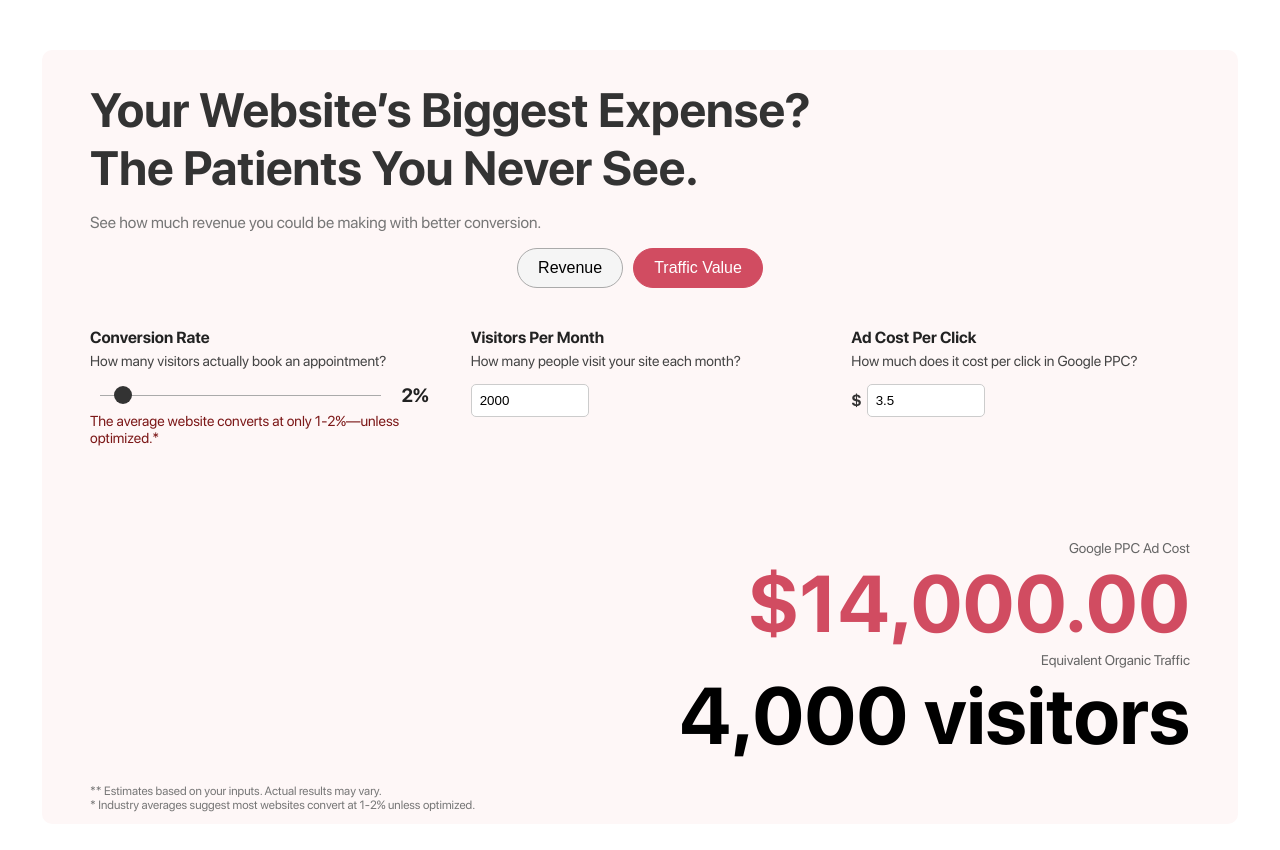
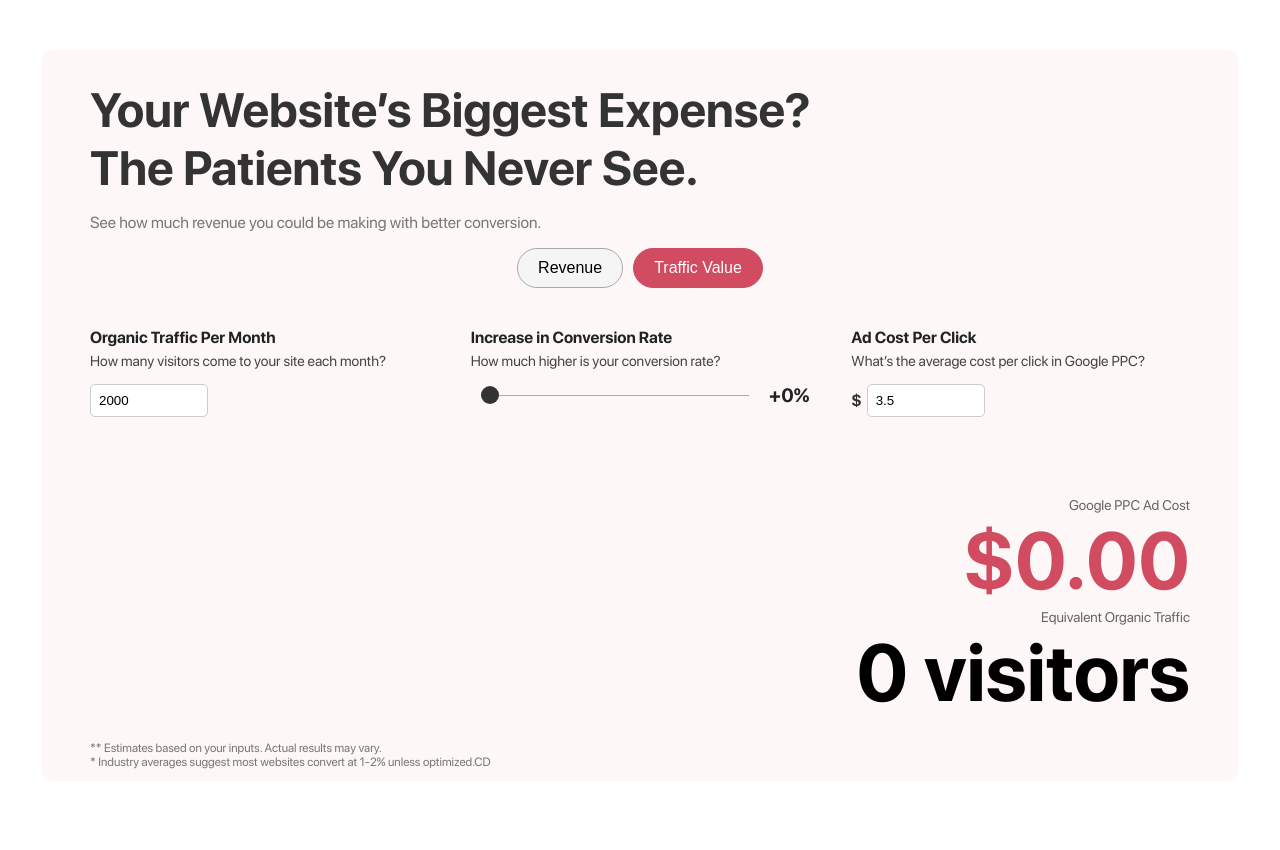
Before and after one commit to tototaba/spa-business-calculator, a React (Vite) app: page / in a window 1280 px wide. Both pictures are taken after a click on the button "Traffic Value". Shown: the top 850 px of the page. Built offline with nearby package versions, Linux system fonts and the light colour scheme.

Commit message:
updated traffic value calculator to be above current value

```diff
--- a/src/App.jsx
+++ b/src/App.jsx
@@ -7,24 +7,27 @@ function App() {
   const [mode, setMode] = useState("revenue");
 
   // Shared Inputs
-  const [conversionRate, setConversionRate] = useState(2);
-  const [visitors, setVisitors] = useState(2000);
+  const [organicTraffic, setOrganicTraffic] = useState(2000); // Fixed base traffic input
 
   // Revenue Calculator Inputs
+  const [conversionRate, setConversionRate] = useState(1.5); // Normal absolute conversion rate
   const [revenuePerPatient, setRevenuePerPatient] = useState(450);
   const [animatedRevenue, setAnimatedRevenue] = useState(0);
 
   // Traffic Value Calculator Inputs
+  const [increaseInConversionRate, setIncreaseInConversionRate] = useState(0); // Increase over base
   const [adCostPerClick, setAdCostPerClick] = useState(3.5);
   const [animatedAdCost, setAnimatedAdCost] = useState(0);
   const [animatedEquivalentTraffic, setAnimatedEquivalentTraffic] = useState(0);
 
-  // Calculate Values
-  const calculatedRevenue = (conversionRate / 100) * visitors * revenuePerPatient;
-  const calculatedEquivalentTraffic = (visitors * (conversionRate / 100)) / 0.01; // Adjusting for 1% baseline conversion
-  const calculatedAdCost = calculatedEquivalentTraffic * adCostPerClick; // FIXED FORMULA
+  // **Revenue Calculation (Remains the Same)**
+  const calculatedRevenue = (conversionRate / 100) * organicTraffic * revenuePerPatient;
 
-  // GSAP Animation for Revenue
+  // **Traffic Value Calculation (NEW)**
+  const additionalVisitors = (organicTraffic * increaseInConversionRate) / 1; // Adjusting for 1% baseline
+  const calculatedAdCost = additionalVisitors * adCostPerClick;
+
+  // **GSAP Animation for Revenue**
   useEffect(() => {
     gsap.to({ value: animatedRevenue }, {
       value: calculatedRevenue,
@@ -36,10 +39,10 @@ function App() {
     });
   }, [calculatedRevenue]);
 
-  // GSAP Animation for PPC Cost & Equivalent Traffic
+  // **GSAP Animation for Traffic Values**
   useEffect(() => {
     gsap.to({ value: animatedEquivalentTraffic }, {
-      value: calculatedEquivalentTraffic,
+      value: additionalVisitors,
       duration: 0.5,
       ease: "power2.out",
       onUpdate: function () {
@@ -55,7 +58,7 @@ function App() {
         setAnimatedAdCost(this.targets()[0].value);
       },
     });
-  }, [calculatedAdCost, calculatedEquivalentTraffic]);
+  }, [calculatedAdCost, additionalVisitors]);
 
   return (
     <div className="container">
@@ -77,16 +80,28 @@ function App() {
 
       {/* Calculator Wrapper */}
       <div className="calculator-wrapper">
-        {/* Shared Inputs */}
         <div className="calculator">
-          {/* Conversion Rate */}
+          {/* Organic Traffic */}
+          <div className="input-group">
+            <label>Organic Traffic Per Month</label>
+            <p>How many visitors come to your site each month?</p>
+            <input
+              type="number"
+              value={organicTraffic}
+              onChange={(e) => setOrganicTraffic(Number(e.target.value))}
+            />
+          </div>
+
+          {/* Revenue Mode Inputs */}
+          {mode === "revenue" && (
+            <>
               <div className="input-group">
                 <label>Conversion Rate</label>
-            <p>How many visitors actually book an appointment?</p>
+                <p>What percentage of visitors become patients?</p>
                 <div className="slider-container">
                   <input
                     type="range"
-                min="1"
+                    min="0.5"
                     max="20"
                     step="0.5"
                     value={conversionRate}
@@ -94,22 +109,8 @@ function App() {
                   />
                   <span className="slider-value">{conversionRate}%</span>
                 </div>
-            <p className="note" >The average website converts at only 1-2%—unless optimized.*</p>
               </div>
 
-          {/* Visitors Per Month */}
-          <div className="input-group">
-            <label>Visitors Per Month</label>
-            <p>How many people visit your site each month?</p>
-            <input
-              type="number"
-              value={visitors}
-              onChange={(e) => setVisitors(Number(e.target.value))}
-            />
-          </div>
-
-          {/* Revenue Calculator */}
-          {mode === "revenue" && (
               <div className="input-group">
                 <label>Revenue Per Patient</label>
                 <p>What’s the average value of a new patient?</p>
@@ -122,14 +123,31 @@ function App() {
                   />
                 </div>
               </div>
-
+            </>
           )}
 
-          {/* Traffic Value Calculator */}
+          {/* Traffic Value Mode Inputs */}
           {mode === "traffic" && (
+            <>
+              <div className="input-group">
+                <label>Increase in Conversion Rate</label>
+                <p>How much higher is your conversion rate?</p>
+                <div className="slider-container">
+                  <input
+                    type="range"
+                    min="0"
+                    max="20"
+                    step="0.5"
+                    value={increaseInConversionRate}
+                    onChange={(e) => setIncreaseInConversionRate(Number(e.target.value))}
+                  />
+                  <span className="slider-value">+{increaseInConversionRate}%</span>
+                </div>
+              </div>
+
               <div className="input-group">
                 <label>Ad Cost Per Click</label>
-        <p>How much does it cost per click in Google PPC?</p>
+                <p>What’s the average cost per click in Google PPC?</p>
                 <div className="input-prefix">
                   <span>$</span>
                   <input
@@ -139,7 +157,7 @@ function App() {
                   />
                 </div>
               </div>
-
+            </>
           )}
         </div>
 
@@ -158,7 +176,7 @@ function App() {
           ) : (
             <>
               <p>Google PPC Ad Cost</p>
-              <h2 className="cost" >
+              <h2 className="cost">
                 {animatedAdCost.toLocaleString("en-US", {
                   style: "currency",
                   currency: "USD",
@@ -176,7 +194,7 @@ function App() {
       {/* Footnote */}
       <p className="footnote">
         ** Estimates based on your inputs. Actual results may vary. <br />
-        * Industry averages suggest most websites convert at 1-2% unless optimized.
+        * Industry averages suggest most websites convert at 1-2% unless optimized.CD
       </p>
     </div>
   );
```
Lines whose indentation alone changed are shown as unchanged.
